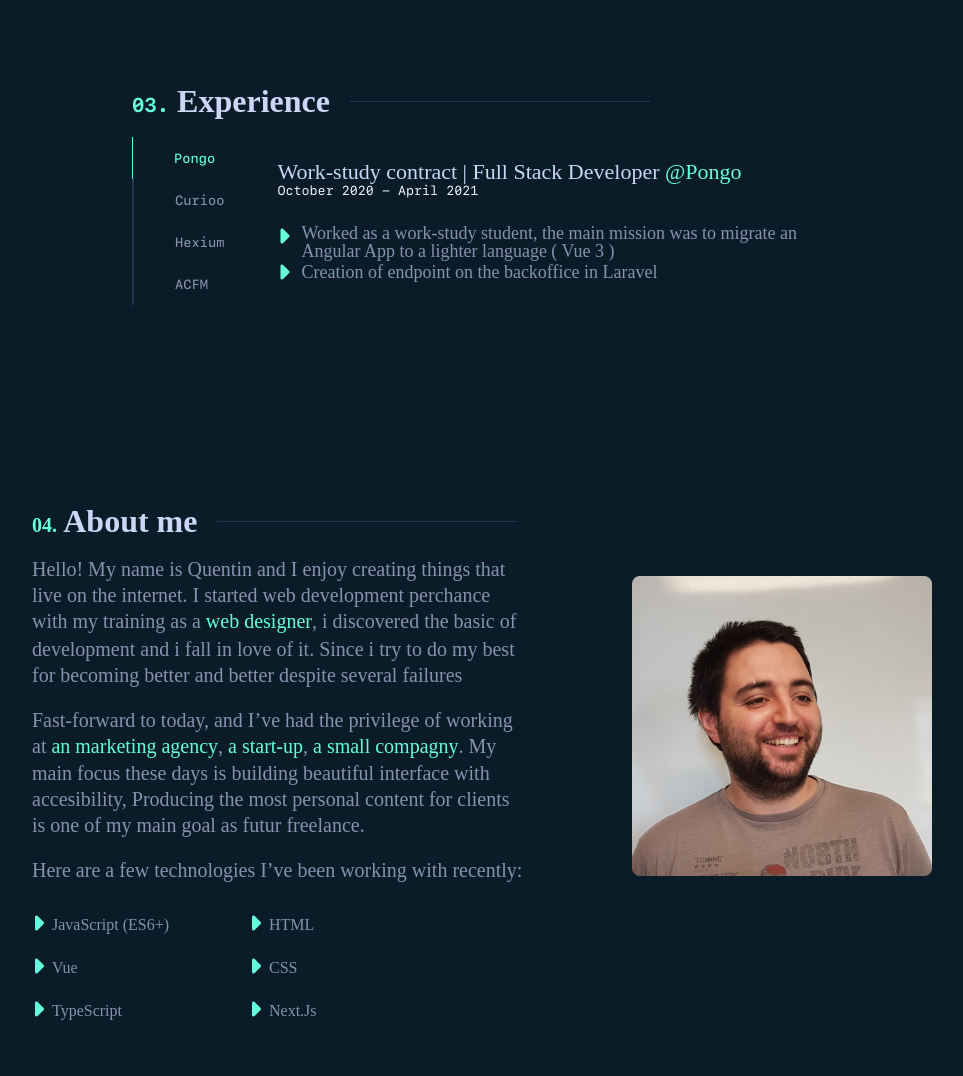
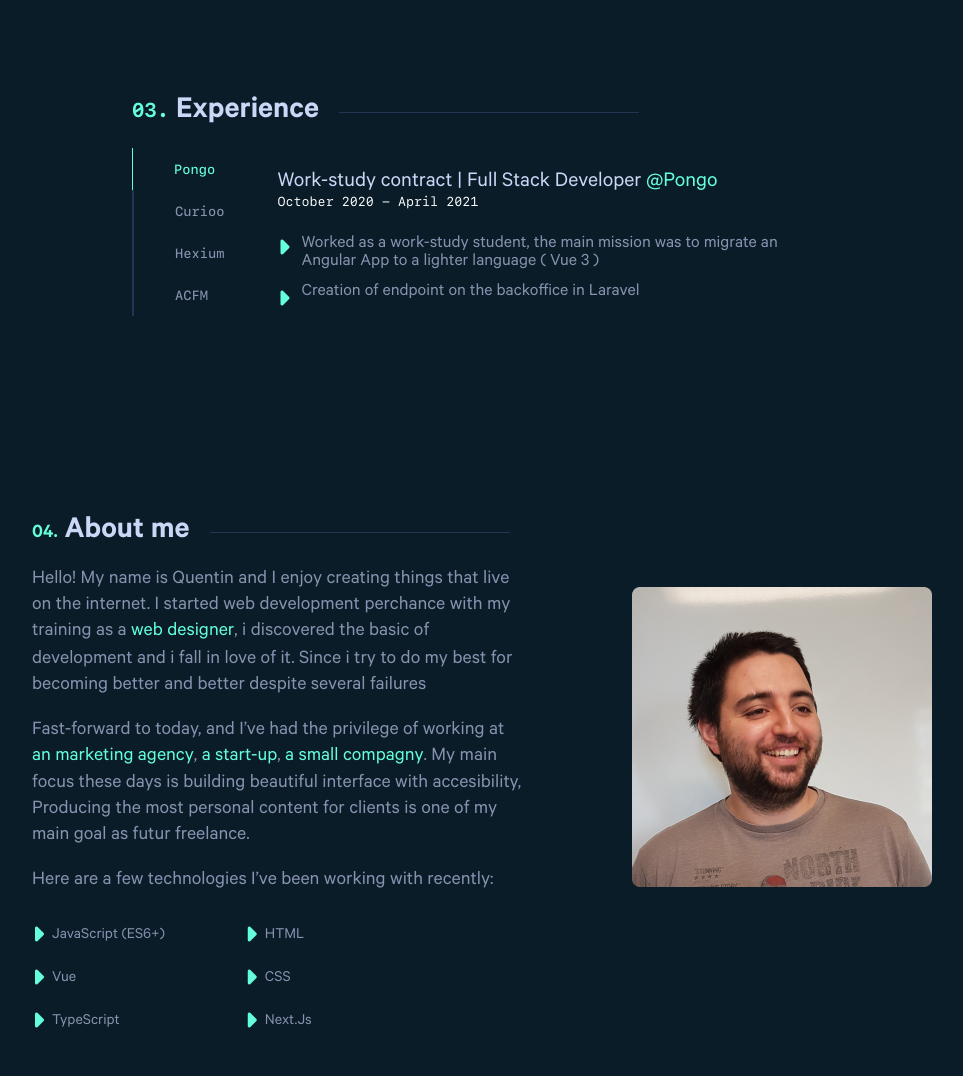
Before and after one commit to qrulleau/portfolio-bts, a PHP site: page / in a window 1280 px wide. Shown: the part 2880-3956 px from the top of the page, without its empty margins (158-1121 px from the left). Run offline with PHP 8.4, Linux system fonts and the light colour scheme; some libraries are stand-ins or nearby versions.

Commit message:
FIX: miss calibre font in @font-face

```diff
--- a/style/main.css
+++ b/style/main.css
@@ -152,6 +152,26 @@ body {
 @font-face {
   font-family: 'SF Mono';
   src: url('/font/SFMonoRegular.otf') format('truetype');
+  font-weight: 400;
+  font-style: normal;
+}
+@font-face {
+  font-family: 'calibre';
+  src: url('/font/CalibreRegular.otf') format('truetype');
+  font-weight: 400;
+  font-style: normal;
+}
+@font-face {
+  font-family: 'calibre';
+  src: url('/font/CalibreMedium.otf') format('truetype');
+  font-weight: 500;
+  font-style: normal;
+}
+@font-face {
+  font-family: 'calibre';
+  src: url('/font/CalibreSemibold.otf') format('truetype');
+  font-weight: 600;
+  font-style: normal;
 }
 span.line {
   width: 300px;
@@ -439,12 +459,6 @@ h3 span {
 .profil-picture {
   margin: 20px 0 0 109px;
 }
-.profil-picture img::after {
-	width: 30px;
-	height: 30px;
-	background-color: #fff;
-	content: '';
-}
 #about .align-start {
   margin-top: 19px;
 }
@@ -511,7 +525,7 @@ h3 span {
   padding-top: 6px;
   padding-left: 12px;
   color: #8892b0;
-	margin-bottom: 12px;
+  margin-bottom: 12px !important;
 }
 .job p:last-child,
 .compagny p:last-child {
```
Also changed, not shown: other parts of style/main.css (+51 -0 lines). Lines whose indentation alone changed are shown as unchanged.
